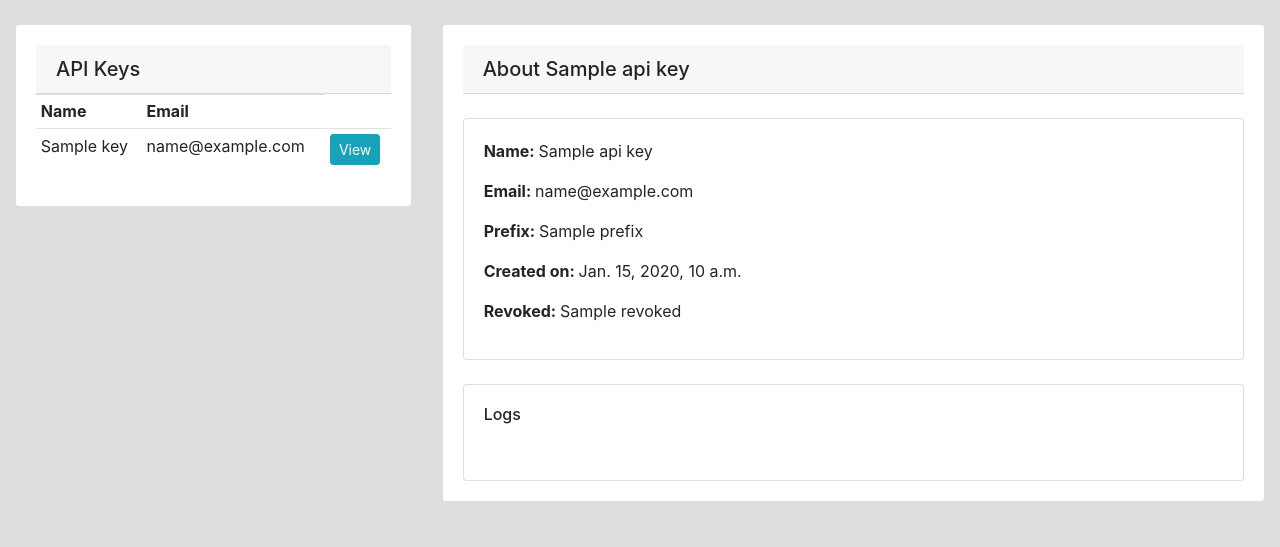
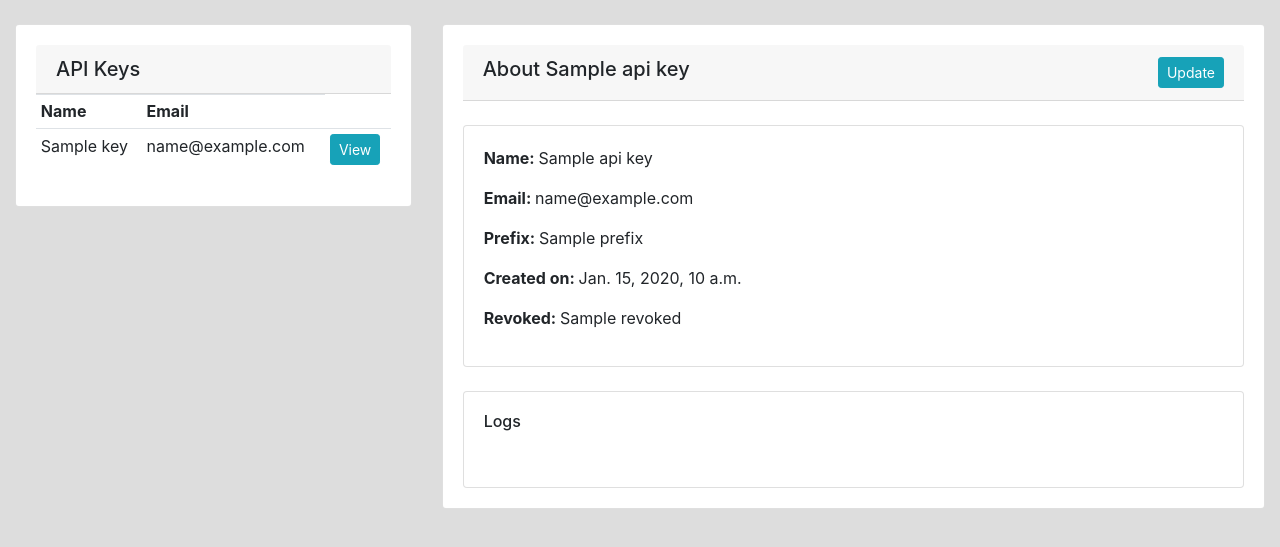
Before and after one commit to dnkelly97/pgscm, a Django app: template apis/templates/api_profile.html in a window 1280 px wide. Shown: the part 58-605 px from the top of the page. Run offline with Django 3.2, Linux system fonts and the light colour scheme; the template is opened without the code that fills it: most values are stand-ins (such as "Sample title", 1, 10 or a date in 2020); parts of the project's set-up code (start-up, migrations or seed data) failed here and were passed over; some libraries are stand-ins or nearby versions.

Commit message:
Create update button in api profile html
This defines the route previously defined in urls for updating an api for a student.

```diff
--- a/apis/templates/api_profile.html
+++ b/apis/templates/api_profile.html
@@ -25,7 +25,12 @@
             </div>
             <div class="col-md-8">
                 <div class="card card-body" id="id_profile_header">
-                    <h5 class="card-header">About {{ api_key.name }}</h5><br>
+                    <h5 class="card-header">About {{ api_key.name }}
+                    <small class="float-sm-right">
+                        <a id="update_api_button"  class="btn btn-sm btn-info" href="{% url 'update_api' api_key.prefix %}">Update</a>
+{#                        <a id="delete_student_button" class="btn btn-sm btn-danger" href="{% url 'delete_student' student.id %}">Delete</a>#}
+                    </small>
+                    </h5><br>
                     <div class="container-fluid">
                         <div class="row">
                             <div class="card card-body">
```
